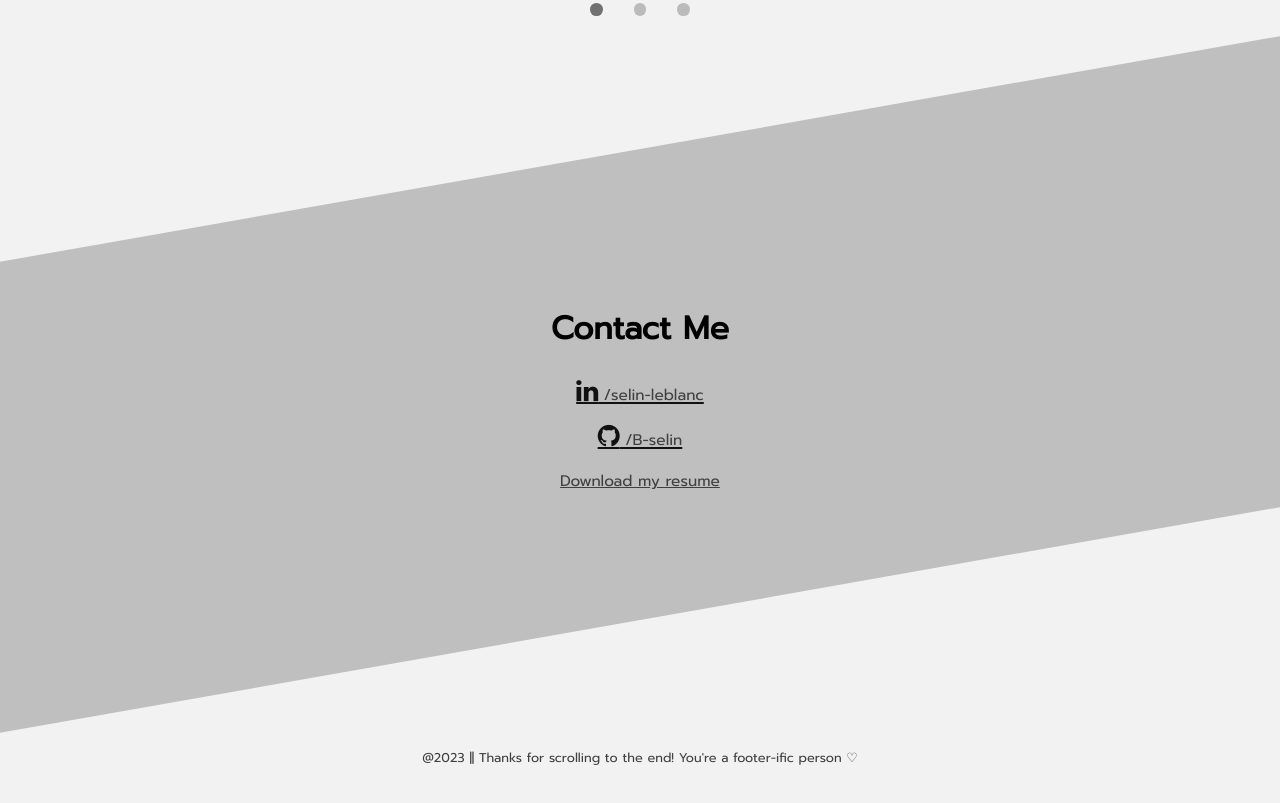
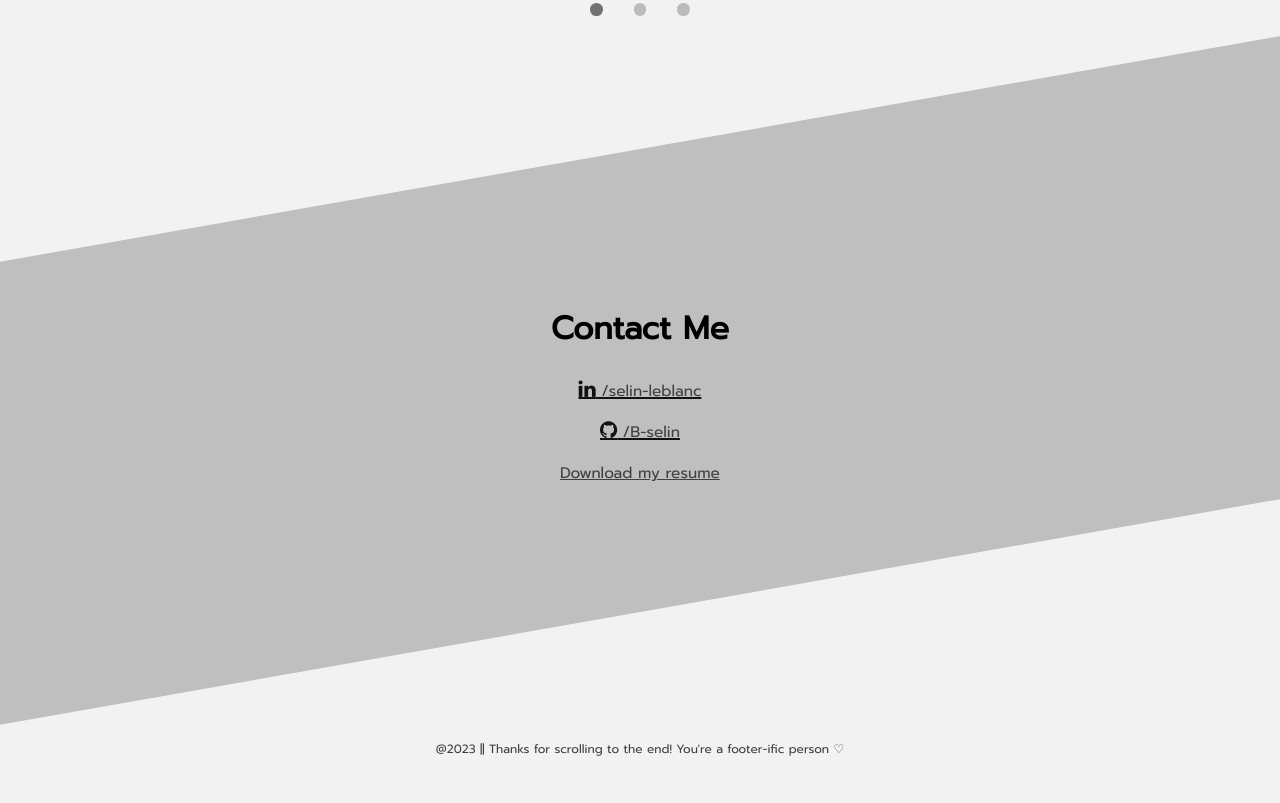
Before and after one commit to B-Selin/portfolio, a plain HTML site: page index.html in a window 1280 px wide. Shown: the part 3574-4377 px from the top of the page. After the commit the page ends 4344 px from the top, so only its background shows below. Drawn offline with Linux system fonts and the light colour scheme.

Commit message:
footer&contact text update

```diff
--- a/index.html
+++ b/index.html
@@ -140,14 +140,15 @@
     <div class="container">
       <h2>Contact Me</h2>
       <a href="https://www.linkedin.com/in/selin-leblanc/" target="_blank" class="fa fa-linkedin"
-        style="font-size: 2vw"><span class="contact-text"> /selin-leblanc</span></a>
+        style="font-size: 2.5vmin"><span class="contact-text"> /selin-leblanc</span></a>
       <br>
       <br>
-      <a href="https://github.com/B-selin" target="_blank" class="fa fa-github" style="font-size: 2vw"><span
+      <a href="https://github.com/B-selin" target="_blank" class="fa fa-github" style="font-size: 2.5vmin"><span
           class="contact-text"> /B-selin</span></a>
       <br>
       <br>
-      <a href="Selin_Bozkurt_Resume.pdf" alt="My Resume" class="contact-text" download>Download my
+      <a href="Selin_Bozkurt_Resume.pdf" alt="My Resume" class="contact-text"
+        style="font-family: 'Prompt'; color: #404040" download>Download my
         resume</a>
     </div>
   </section>
--- a/style.css
+++ b/style.css
@@ -13,7 +13,6 @@ h2 {
 
 footer {
   background: #F2F2F2;
-  transform: skew(0deg, -10deg);
   margin-top: 10vw;
   margin-bottom: 0;
   padding: 0;
@@ -23,8 +22,7 @@ footer p {
   text-align: center;
   background-color: #F2F2F2;
   color: #404040;
-  font-size: 1vw;
-  transform: skew(0deg, 10deg);
+  font-size: 1.5vmin;
 }
 
 @keyframes blink {
```
